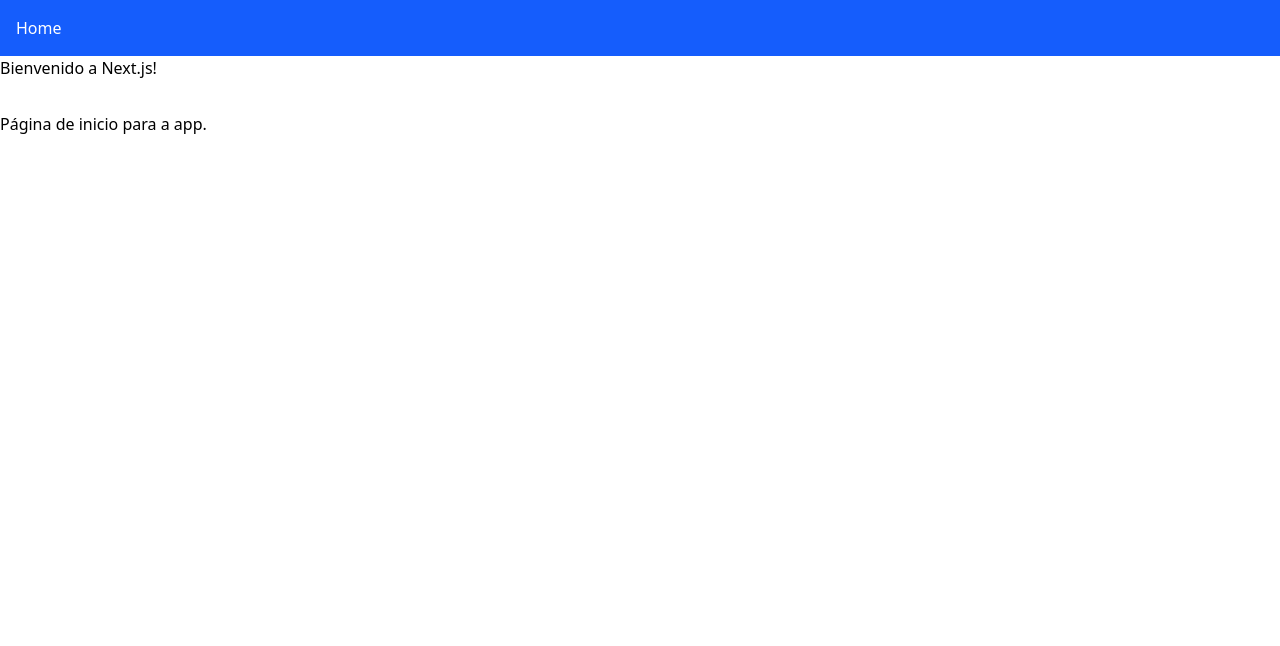
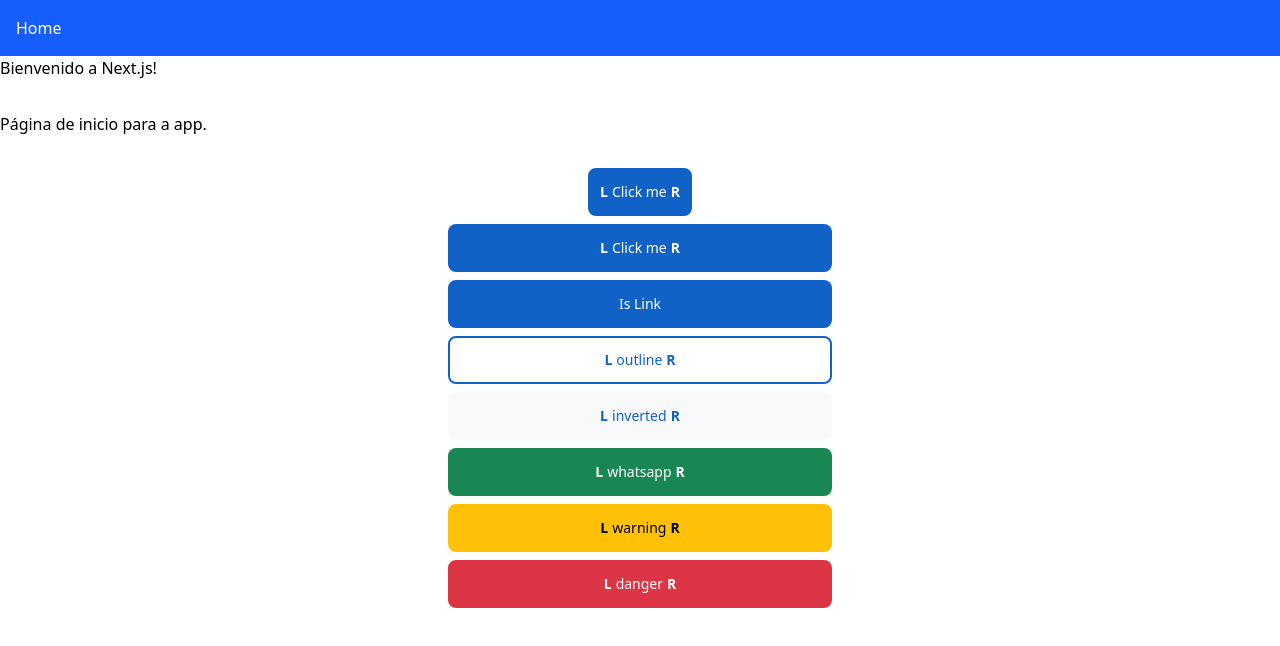
Before and after one commit to PonceGL/real-state, a Next.js app: page / in a window 1280 px wide. Shown: the top 646 px of the page. Built offline with nearby package versions, Linux system fonts and the light colour scheme.

Commit message:
feat(Button): is created whit shadcn structured

```diff
--- a/package.json
+++ b/package.json
@@ -23,6 +23,8 @@
     "@types/nodemailer": "^7.0.1",
     "axios": "^1.12.2",
     "bcrypt": "^6.0.0",
+    "class-variance-authority": "^0.7.1",
+    "clsx": "^2.1.1",
     "jose": "^6.1.0",
     "mongoose": "^8.18.1",
     "next": "15.5.3",
@@ -30,6 +32,7 @@
     "react": "19.1.0",
     "react-dom": "19.1.0",
     "slugify": "^1.6.6",
+    "tailwind-merge": "^3.3.1",
     "zod": "^4.1.9"
   },
   "devDependencies": {
--- a/src/app/(public)/page.tsx
+++ b/src/app/(public)/page.tsx
@@ -1,3 +1,4 @@
+import { Wrapper } from "@/components/wrapper";
 import { defaultMetadata } from "@/config/site";
 
 export const metadata = defaultMetadata;
@@ -7,6 +8,7 @@ export default function Home() {
     <main className="flex flex-col gap-[32px] row-start-2 items-center sm:items-start">
       <h1>Bienvenido a Next.js!</h1>
       <p>Página de inicio para a app.</p>
+      <Wrapper />
     </main>
   );
 }
--- /dev/null
+++ b/src/components/ui/button.tsx
@@ -0,0 +1,77 @@
+"use client";
+import { cva } from "class-variance-authority";
+import { Url } from "next/dist/shared/lib/router/router";
+import Link from "next/link";
+
+import { cn } from "@/lib/utils";
+
+type ButtonVariant =
+  | "default"
+  | "outline"
+  | "inverted"
+  | "whatsapp"
+  | "warning"
+  | "danger";
+
+type ButtonSize = "default" | "fit";
+
+interface ButtonProps {
+  text: string;
+  variant?: ButtonVariant;
+  size?: ButtonSize;
+  link?: Url;
+  onAction?: () => void;
+}
+
+const buttonVariants = cva(
+  "px-2.5 py-3 flex justify-center items-center gap-1 whitespace-nowrap text-sm font-medium border-2 outline-none rounded-lg transition duration-300 hover:shadow focus:outline-none active:outline-none active:shadow-xl",
+  {
+    variants: {
+      variant: {
+        default:
+          "bg-brand-primary-500 border-brand-primary-500 text-white hover:bg-brand-primary-400 hover:border-brand-primary-400 active:bg-brand-primary-250 active:border-brand-primary-250",
+        outline:
+          "border-brand-primary-500 text-brand-primary-500 hover:border-brand-primary-400 active:border-brand-primary-250 active:text-brand-primary-250",
+        inverted:
+          "bg-neutral-base-50 border-neutral-base-50 text-brand-primary-500 active:bg-brand-primary-100 active:border-brand-primary-100",
+        whatsapp:
+          "bg-semantic-success-500 border-semantic-success-500 text-white hover:bg-semantic-success-400 hover:border-semantic-success-400 active:bg-semantic-success-250 active:border-semantic-success-250",
+        warning:
+          "bg-semantic-warning-500 border-semantic-warning-500 text-black hover:bg-semantic-warning-400 hover:border-semantic-warning-400 active:bg-semantic-warning-100 active:border-semantic-warning-100 active:text-semantic-warning-500",
+        danger:
+          "bg-semantic-error-500 border-semantic-error-500 text-white hover:bg-semantic-error-400 hover:border-semantic-error-400 active:bg-semantic-error-250 active:border-semantic-error-250",
+      },
+      size: {
+        default: "w-full",
+        fit: "w-fit",
+      },
+    },
+    defaultVariants: {
+      variant: "default",
+      size: "default",
+    },
+  }
+);
+
+function Button({ text, onAction, link, variant, size }: ButtonProps) {
+  return (
+    <>
+      {!link ? (
+        <button
+          className={cn(buttonVariants({ variant, size }))}
+          onClick={onAction}
+        >
+          <p className="font-bold">L</p> {/*  TODO: aqui van los iconos */}
+          {text}
+          <p className="font-bold">R</p> {/*  TODO: aqui van los iconos */}
+        </button>
+      ) : (
+        <Link href={link} className={cn(buttonVariants({ variant, size }))}>
+          {text}
+        </Link>
+      )}
+    </>
+  );
+}
+
+export { Button, buttonVariants };
--- /dev/null
+++ b/src/components/wrapper.tsx
@@ -0,0 +1,48 @@
+"use client";
+import { Button } from "./ui/button";
+
+export function Wrapper() {
+  const printVariant = (_variant: string) => {
+    return; // TODO: implement
+  };
+  return (
+    <section className="w-full max-w-96 mx-auto flex flex-col justify-center items-center gap-2">
+      <Button
+        onAction={() => printVariant("default")}
+        size="fit"
+        text="Click me"
+      />
+      <Button onAction={() => printVariant("default")} text="Click me" />
+      <Button
+        onAction={() => printVariant("default")}
+        link="/about"
+        text="Is Link"
+      />
+      <Button
+        variant="outline"
+        onAction={() => printVariant("outline")}
+        text="outline"
+      />
+      <Button
+        variant="inverted"
+        onAction={() => printVariant("inverted")}
+        text="inverted"
+      />
+      <Button
+        variant="whatsapp"
+        onAction={() => printVariant("whatsapp")}
+        text="whatsapp"
+      />
+      <Button
+        variant="warning"
+        onAction={() => printVariant("warning")}
+        text="warning"
+      />
+      <Button
+        variant="danger"
+        onAction={() => printVariant("danger")}
+        text="danger"
+      />
+    </section>
+  );
+}
--- /dev/null
+++ b/src/lib/utils.ts
@@ -0,0 +1,6 @@
+import { type ClassValue, clsx } from "clsx";
+import { twMerge } from "tailwind-merge";
+
+export function cn(...inputs: ClassValue[]) {
+  return twMerge(clsx(inputs));
+}
```
Also changed, not shown: components.json (added), 1 other file (tests, documents, lock files or other folders).
